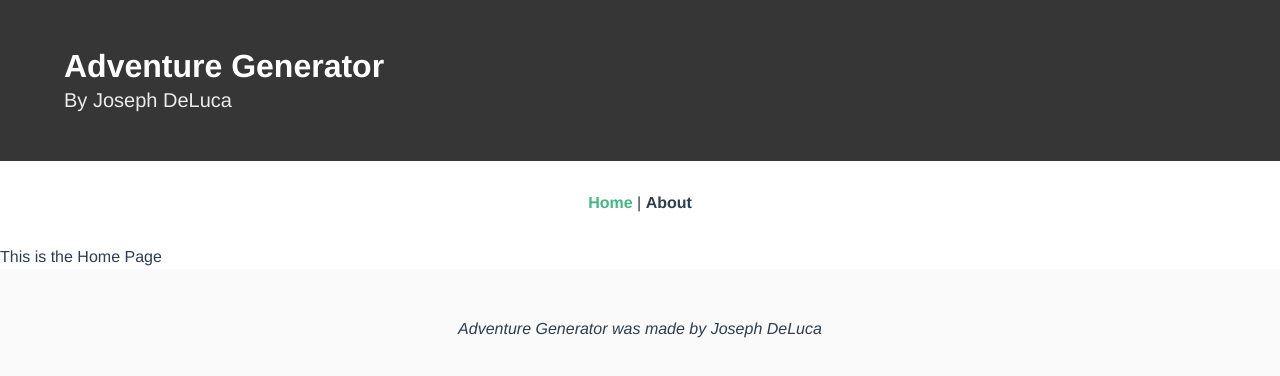
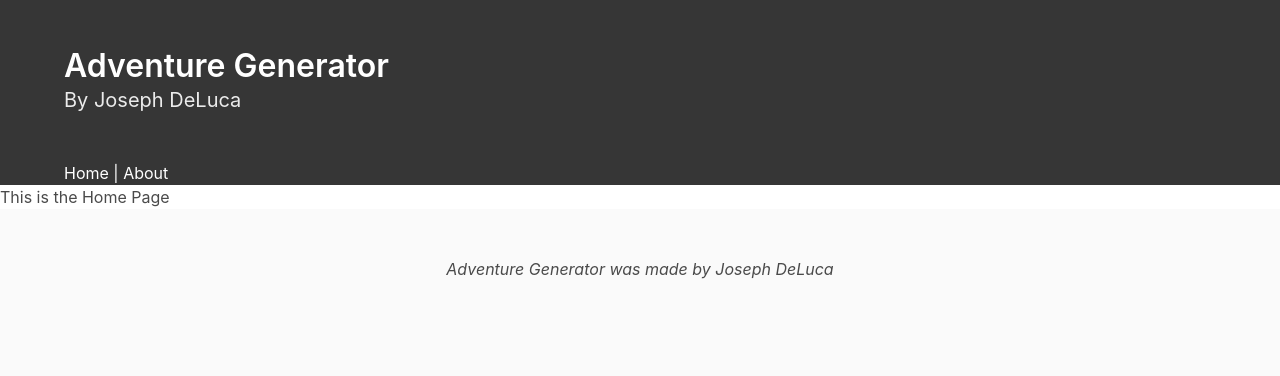
Before and after one commit to DeLucaJ/adventure-generator, a Vue app: page /#/ in a window 1280 px wide. Shown: the top 376 px of the page. Built offline with nearby package versions, Linux system fonts and the light colour scheme.

Commit message:
Adds proper Classing to components, adds AppHeader and AppFooter components to App

```diff
--- a/src/App.vue
+++ b/src/App.vue
@@ -1,51 +1,30 @@
 <template>
   <div id="app">
     <AppHeader/>
-    <div id="nav">
+    <!-- <div id="nav">
       <router-link to="/">Home</router-link> |
       <router-link to="/about">About</router-link>
-    </div>
+    </div> -->
     <router-view/>
     <AppFooter/>
   </div>
 </template>
 
 <script lang="ts">
-import Vue from 'vue';
-import Buefy from 'buefy';
-import 'buefy/dist/buefy.css'
+import { Vue, Component, Prop } from 'vue-property-decorator';
 import AppHeader from "./components/AppHeader.vue";
 import AppFooter from "./components/AppFooter.vue";
 
-Vue.use(Buefy);
-
-export default Vue.extend({
+@Component ({
   components: {
-    AppHeader,
-    AppFooter
+    AppHeader, AppFooter
   }
 })
+export default class App extends Vue {
+
+}
 </script>
 
 <style>
-#app {
-  font-family: 'Avenir', Helvetica, Arial, sans-serif;
-  -webkit-font-smoothing: antialiased;
-  -moz-osx-font-smoothing: grayscale;
-  color: #2c3e50;
-}
 
-#nav {
-  text-align: center;
-  padding: 30px;
-}
-
-#nav a {
-  font-weight: bold;
-  color: #2c3e50;
-}
-
-#nav a.router-link-exact-active {
-  color: #42b983;
-}
 </style>
--- a/src/components/AppHeader.vue
+++ b/src/components/AppHeader.vue
@@ -8,6 +8,13 @@
         <h2 class="subtitle">
           By Joseph DeLuca
         </h2>
+      </div>
+    </div>
+    <div class="hero-foot">
+      <!-- Needs to be done with proper Buefy Navbar -->
+      <div class="container" id="nav">
+        <router-link to="/">Home</router-link> |
+        <router-link to="/about">About</router-link>
       </div>
     </div>
   </section>
--- a/src/views/Home.vue
+++ b/src/views/Home.vue
@@ -3,14 +3,3 @@
     <h1>This is the Home Page</h1>
   </div>
 </template>
-
-<script>
-// @ is an alias to /src
-
-export default {
-  name: 'home',
-  components: {
-
-  }
-}
-</script>
```
Also changed, not shown: src/main.ts (+8 -4 lines).
